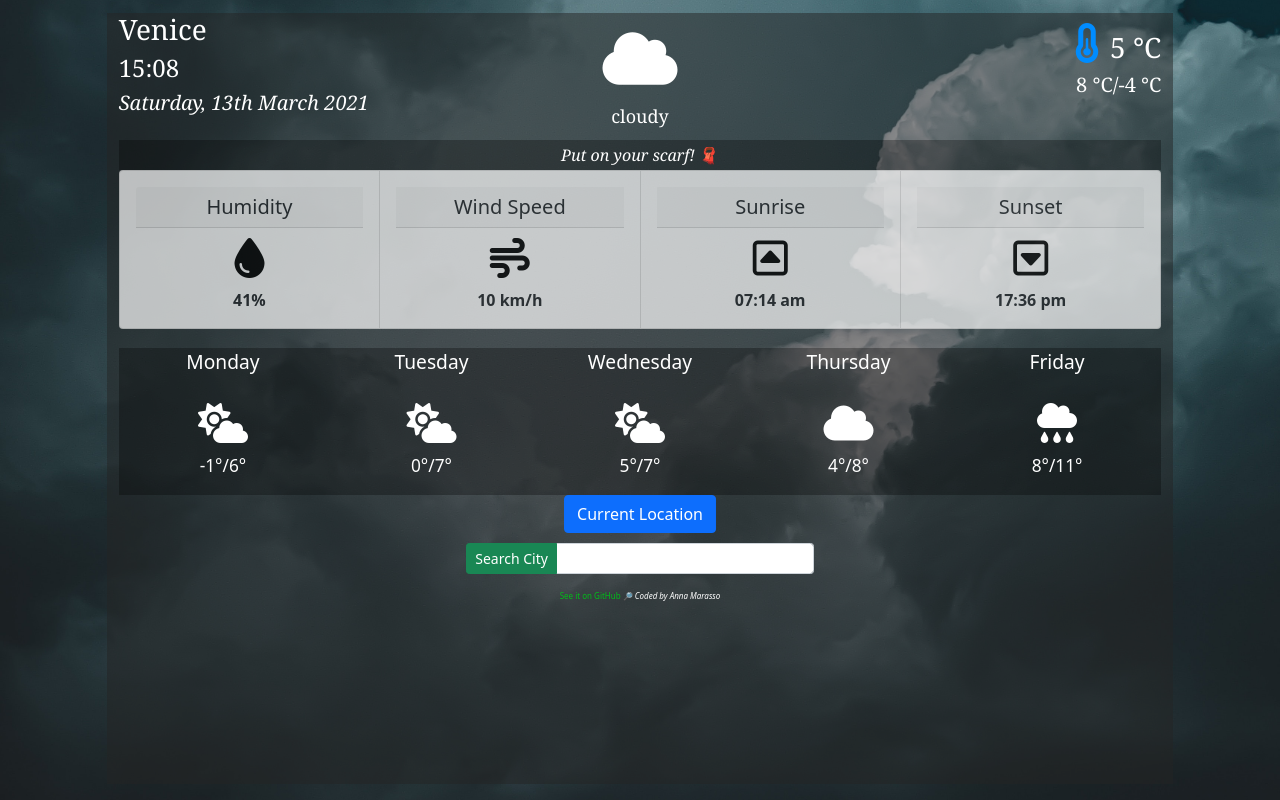
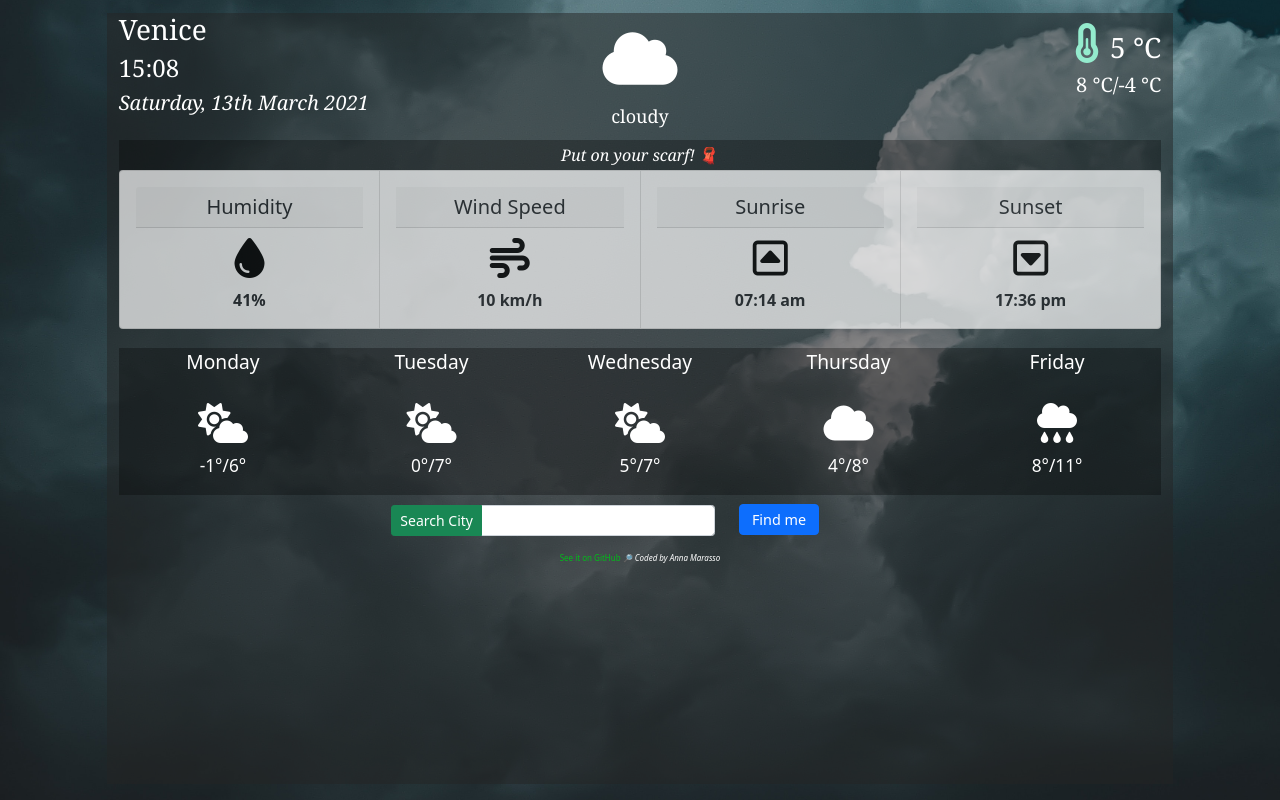
Before and after one commit to annamar90/Weather-App, a plain HTML site: page index.html in a window 1280 px wide. Drawn offline with nearby package versions, Linux system fonts and the light colour scheme.

Commit message:
Button fixed + thermometer hover
Button "find me" changed

Thermometer: colors and hover set

```diff
--- a/index.html
+++ b/index.html
@@ -131,14 +131,25 @@
                 </div>
 
 
-                <button class="current-loc btn btn-primary" type="submit" id="buttonloc">Current Location</button>
 
-                <div class="search-box col-xxl-4 col-xl-4 col-lg-5 col-md-6 col-sm-8 col-xs-12">
-                    <form class="input-group input-group-sm mb-3">
-                        <button class="btn btn-success" type="submit" id="button-addon1">Search City</button>
-                        <input type="text" class="form-control" aria-label="Sizing example input" aria-describedby="inputGroup-sizing-sm">
-                    </form>
+
+                <div class="container" >
+                    <div class="row justify-content-center" >
+                        <div class="col-xxl-4 col-xl-4 col-lg-5 col-md-6 col-sm-8 col-xs-12">
+                            <form class="input-group input-group-sm mb-3">
+                                <button class="btn btn-success" type="submit" id="button-addon1">Search City</button>
+                                <input type="text" class="form-control" aria-label="Sizing example input" aria-describedby="inputGroup-sizing-sm">
+                            </form>
+                        </div>
+                        <div class="col-2">
+                            <button class="btn btn-primary" type="submit" id="buttonloc">Find me</button>
+                        </div>
+                    </div>
                 </div>
+
+
+
+
 
             <div class="signature">
                 <p>
--- a/src/styles.css
+++ b/src/styles.css
@@ -65,7 +65,12 @@ html {
 
 #thermometer {
     text-decoration: none;
-    color: rgb(0, 140, 255);
+    color: #94ebcd;
+}
+
+#thermometer:hover {
+    color: #ee9595;
+    transition: 0.3s;
 }
 
 .temp-text {
@@ -142,14 +147,9 @@ html {
     padding-top: 0.6em;
 }
 
-.search-box {
-    margin-left: auto;
-    margin-right: auto;
-}
+.current-loc {
+    display: inline;
 
-.current-loc {
-    margin-left: 50%;
-    transform: translateX(-50%);
 }
 
 .signature {
@@ -169,3 +169,10 @@ html {
     font-size: 1em;
     text-decoration: none;
 }
+
+#buttonloc {
+    margin-top: 0.65em;
+    padding-top: 0.25em;
+    padding-bottom: 0.25em;
+    font-size: 0.9em;
+}
```
